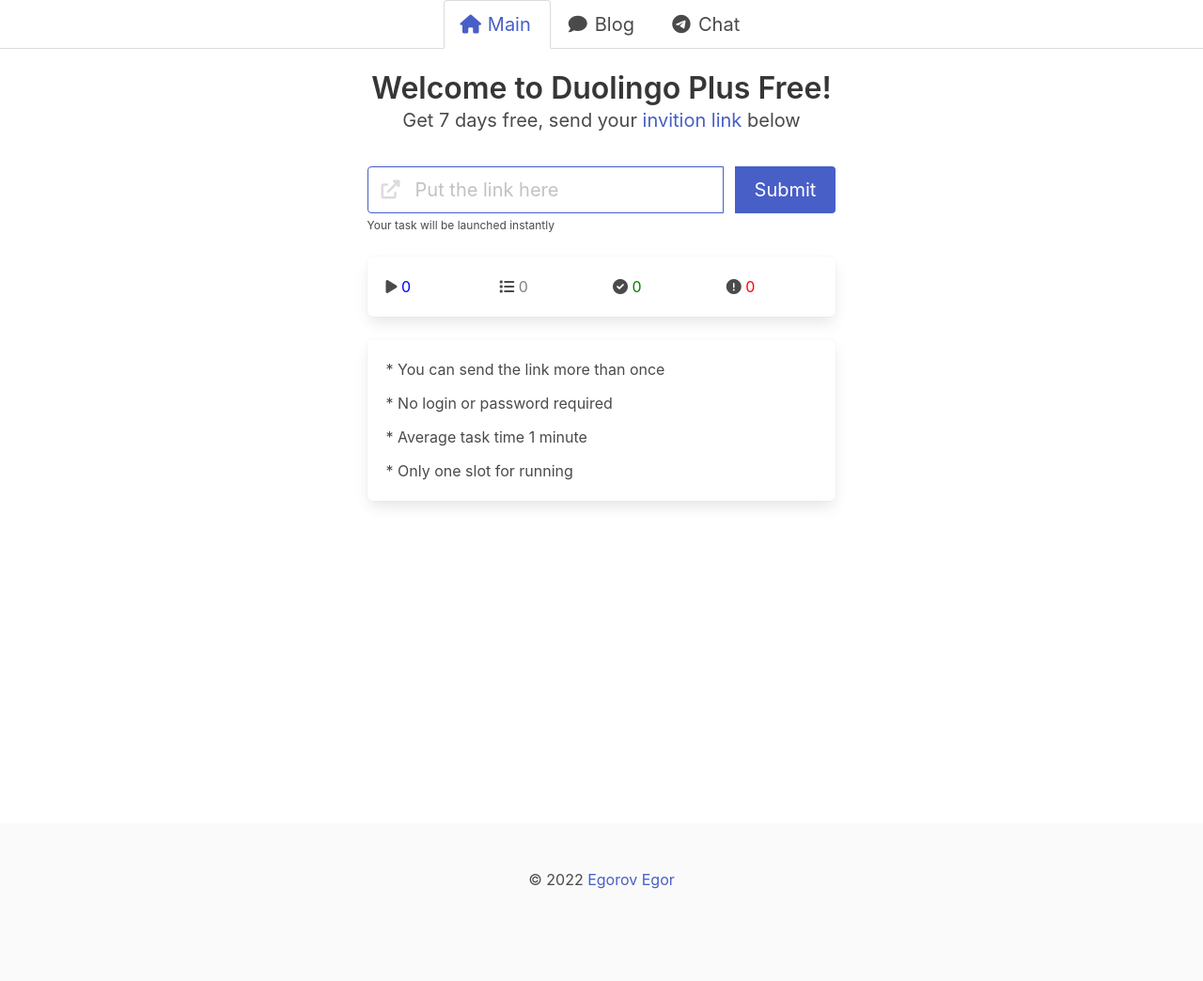
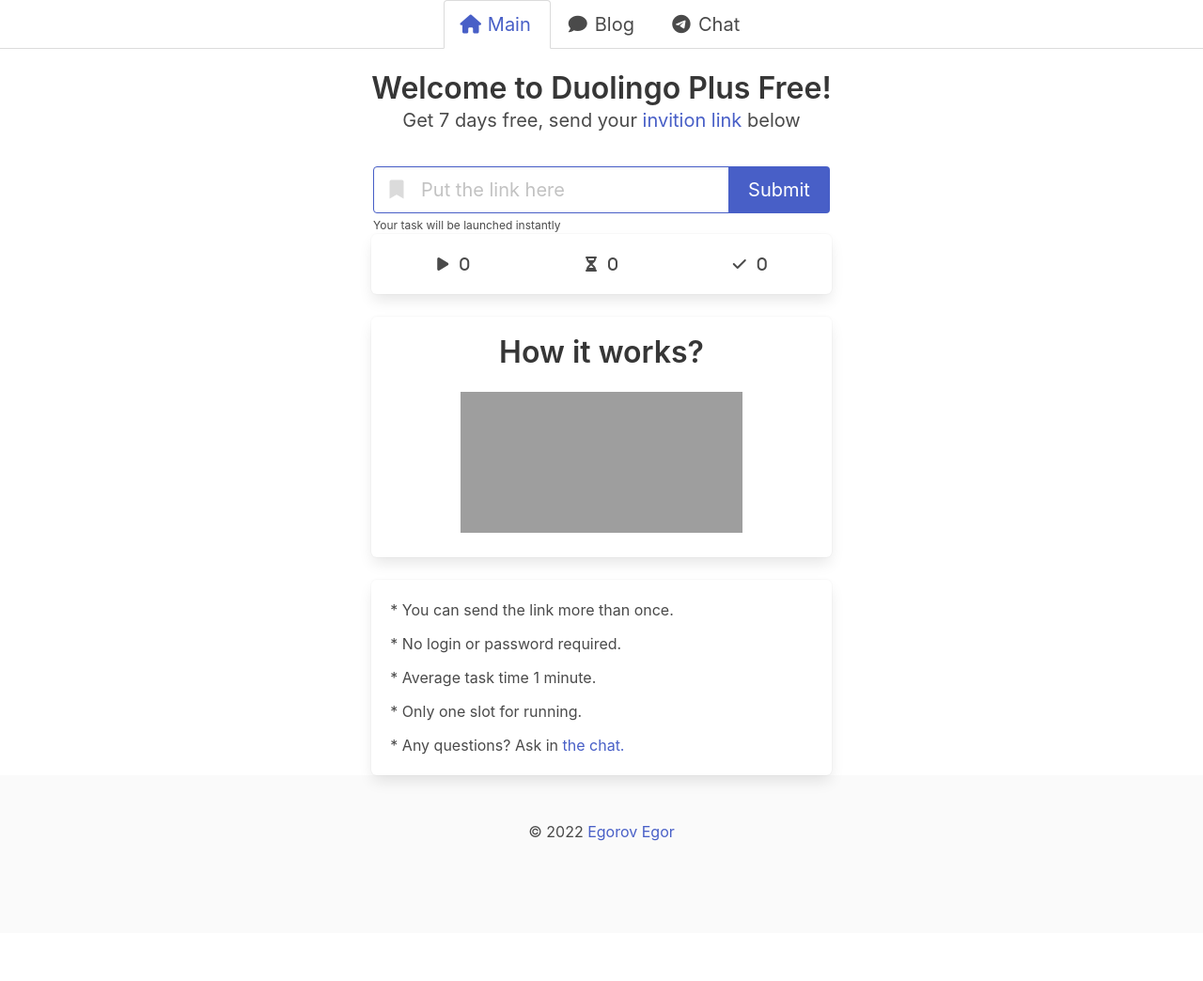
Before and after one commit to r4hx/DuolingoFree, a Django app: page / in a window 1280 px wide. Shown: the whole page at 94% size. After the commit the page ends 895 px from the top, so only its background shows below. Run offline with Django 4.2, Linux system fonts and the light colour scheme; data that the repository does not hold is empty; grey boxes are pictures that could not be loaded.

Commit message:
add video, tabs, ui fix

```diff
--- a/frontend/templates/base.html
+++ b/frontend/templates/base.html
@@ -33,7 +33,7 @@
     <div class="tabs is-centered is-boxed is-medium">
         <ul>
           <li class="is-active">
-            <a href="https://duo.egorovegor.ru/">
+            <a href="/">
               <span class="icon is-small"><i class="fas fa-house" aria-hidden="true"></i></span>
               <span>Main</span>
             </a>
--- a/frontend/templates/index.html
+++ b/frontend/templates/index.html
@@ -1,11 +1,11 @@
 {% extends "base.html" %}
 {% block title %}Duolingo Plus Free 2022{% endblock %}
 {% block content %}
-<section class="hero is-fullheight">
+<section class="hero is-halfheight">
 <div class="container">
     <h1 class="title has-text-centered">Welcome to Duolingo Plus Free!</h1>
     <h2 class="subtitle has-text-centered">Get 7 days free, send your <a target="blank" href="https://support.duolingo.com/hc/en-us/articles/4404225309581-How-does-the-referral-program-work-">invition link</a> below</h2>
-    <div class="columns">
+    <div class="columns is-multiline">
         <div class="column">
             <div class="field">
             {% if messages %}
@@ -19,11 +19,11 @@
             {% endif %}
             </div>
             <form method="POST" class="post-form">{% csrf_token %}
-                <div class="field is-grouped has-addons">
+                <div class="field is-mobile has-addons has-addons-centered">
                     <div class="control has-icons-left">
                         <input name="url" class="input is-medium is-link" type="input" placeholder="Put the link here" required>
                         <span class="icon is-medium is-left">
-                            <i class="fas fa-external-link-alt"></i>
+                            <i class="fa-solid fa-bookmark"></i>
                         </span>
                         {% if start_after == 0 %}
                             <p class="help">Your task will be launched instantly</p>
@@ -37,23 +37,31 @@
 
                 </div>
             </form>
-            <br>
             <div class="box">
-                <div class="columns">
-                    <div class="column"><i class="fas fa-play"></i> <font color="blue">{{running}}</font></div>
-                    <div class="column"><i class="fas fa-list"></i> <font color="grey">{{queued}}</font></div>
-                    <div class="column"><i class="fas fa-check-circle"></i> <font color="green">{{finished}}</font></div>
-                    <div class="column"><i class="fas fa-exclamation-circle"></i> <font color="red">{{errored}}</font></div>
+                <div class="columns is-mobile has-text-centered">
+                    <div class="column"><i class="fa-solid fa-play">&nbsp;&nbsp;&nbsp;{{running}}</i></div>
+                    <div class="column"><i class="fa-solid fa-hourglass">&nbsp;&nbsp;&nbsp;{{queued}}</i></div>
+                    <div class="column"><i class="fa-solid fa-check">&nbsp;&nbsp;&nbsp;{{finished}}</i></div>
                 </div>
             </div>
 
+            <div class="box has-text-centered">
+                <h1 class="title">How it works?</h1>
+                <iframe  src="https://www.youtube.com/embed/WR7Fl_4Wg5Y?controls=0" title="YouTube video player" frameborder="0" allow="accelerometer; autoplay; clipboard-write; encrypted-media; gyroscope; picture-in-picture" allowfullscreen></iframe>
+            </div>
+
             <div class="box">
-                <div class="field">* You can send the link more than once</div>
-                <div class="field">* No login or password required</div>
-                <div class="field">* Average task time 1 minute</div>
-                <div class="field">* Only one slot for running</div>
+                <div class="field">* You can send the link more than once.</div>
+                <div class="field">* No login or password required.</div>
+                <div class="field">* Average task time 1 minute.</div>
+                <div class="field">* Only one slot for running.</div>
+                <div class="field">* Any questions? Ask in <a href="https://t.me/duoplusfree" target="blank">the chat.</a></div>
             </div>
+
         </div>
+
+
+
     </div>
 </div>
 </section>
```
